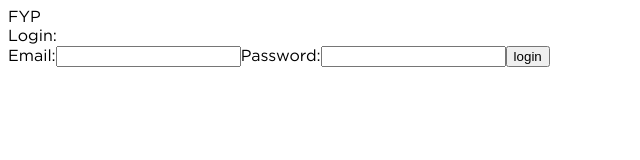
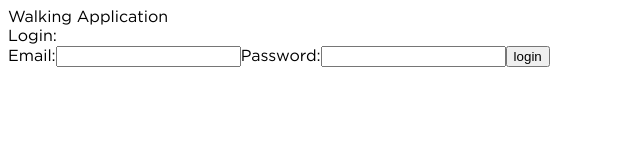
Before and after one commit to AJVEATS/final-year-project, a Next.js app: page / in a window 1280 px wide. Shown: the top 160 px of the page, without its empty margins (0-640 px from the left). Built offline with nearby package versions, Linux system fonts and the light colour scheme; no server answers.

Commit message:
Added redirects to base file for authentication

```diff
--- a/Components/Base/BaseComponent.js
+++ b/Components/Base/BaseComponent.js
@@ -16,10 +16,16 @@ const Base = ({ children }) => {
         if (user) {
             const uid = user.uid;
             console.log(`user logged in with the uid: ${uid}`);
+            if (router.pathname == '/') {
+                router.push('/home');
+            }
             // router.push('/home');
         } else {
             console.log(`user is not logged in`);
-            // router.push('/');
+            if (router.pathname != '/') {
+                router.push('/');
+            }
+
         }
     });
 
--- a/src/pages/index.js
+++ b/src/pages/index.js
@@ -12,7 +12,7 @@ const Index = () => {
         <title>Index page</title>
       </Head>
       <div className={styles.main}>
-        <p>FYP</p>
+        <p>Walking Application</p>
       </div>
       {/* <CreateAccountComponent /> */}
       <LoginComponent />
```
